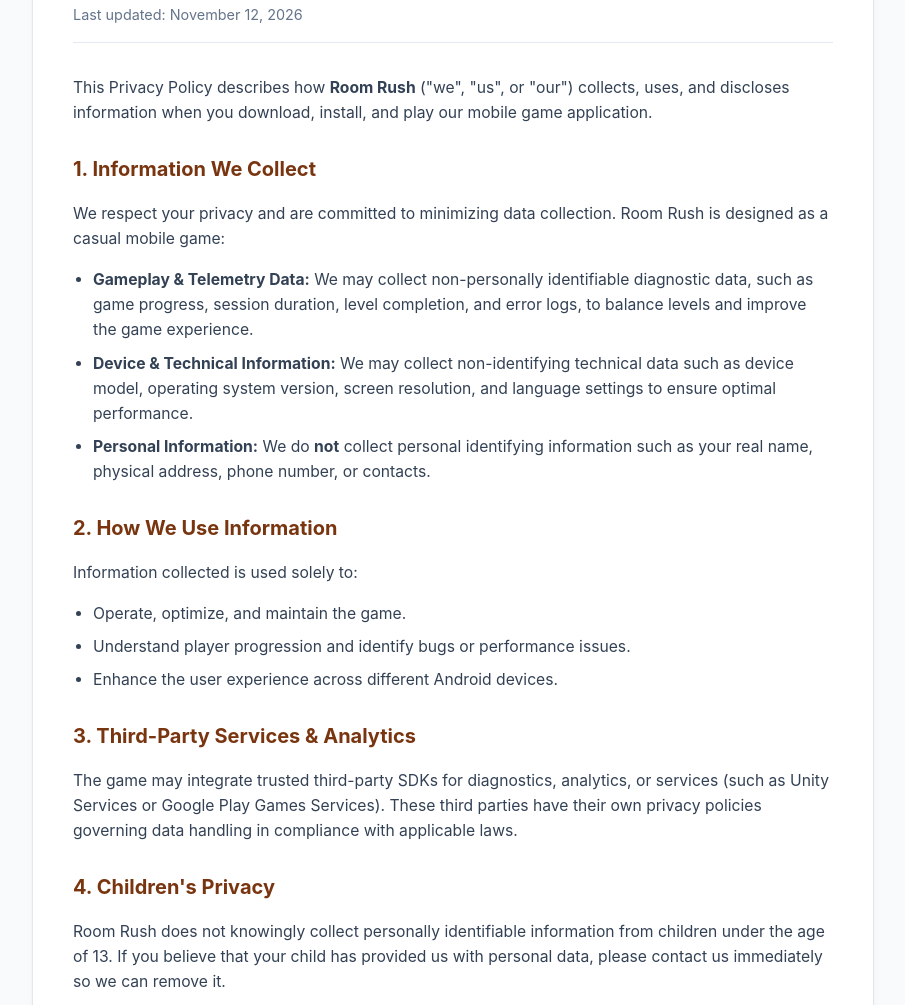
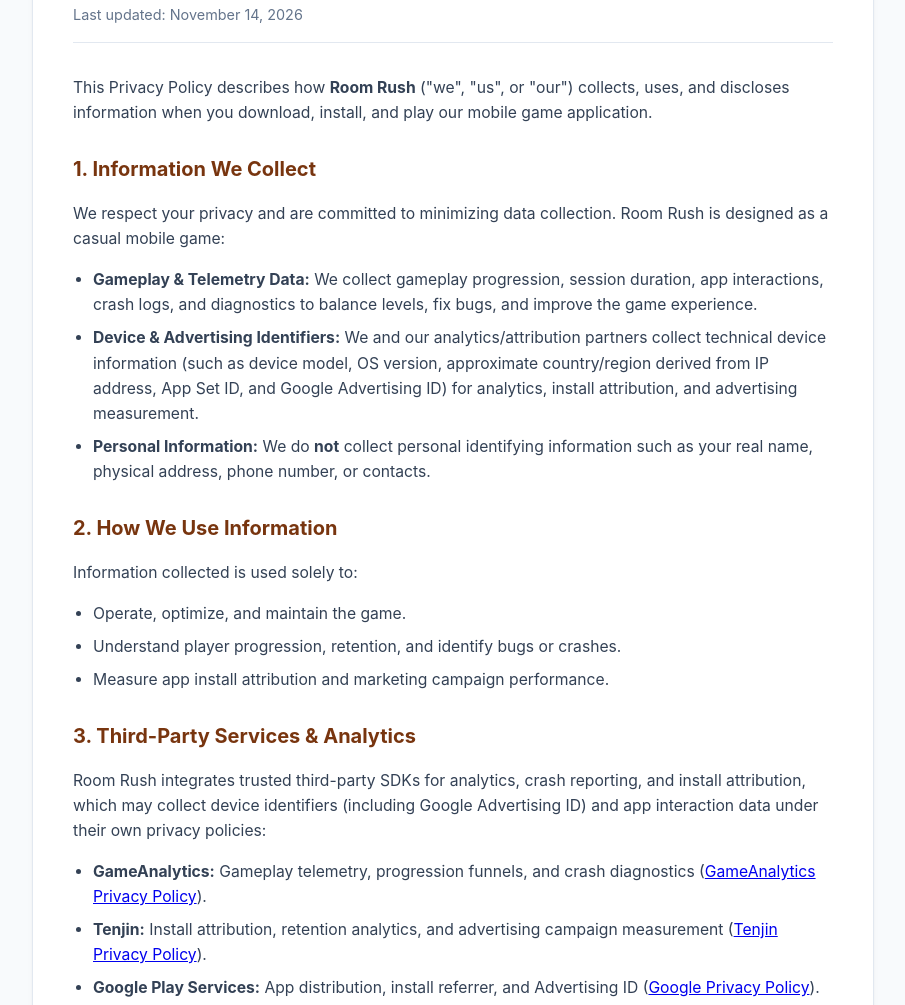
Before and after one commit to mirzavu/room-rush-policy, a plain HTML site: page index.html in a window 1280 px wide. Shown: the part 137-1142 px from the top of the page, without its empty margins (187-1092 px from the left). Drawn offline with Linux system fonts and the light colour scheme.

Commit message:
Update privacy policy for GameAnalytics, Tenjin, and AD_ID

```diff
--- a/index.html
+++ b/index.html
@@ -72,15 +72,15 @@
 <body>
   <div class="container">
     <h1>Privacy Policy for Room Rush</h1>
-    <div class="updated">Last updated: November 12, 2026</div>
+    <div class="updated">Last updated: November 14, 2026</div>
 
     <p>This Privacy Policy describes how <strong>Room Rush</strong> ("we", "us", or "our") collects, uses, and discloses information when you download, install, and play our mobile game application.</p>
 
     <h2>1. Information We Collect</h2>
     <p>We respect your privacy and are committed to minimizing data collection. Room Rush is designed as a casual mobile game:</p>
     <ul>
-      <li><strong>Gameplay & Telemetry Data:</strong> We may collect non-personally identifiable diagnostic data, such as game progress, session duration, level completion, and error logs, to balance levels and improve the game experience.</li>
-      <li><strong>Device & Technical Information:</strong> We may collect non-identifying technical data such as device model, operating system version, screen resolution, and language settings to ensure optimal performance.</li>
+      <li><strong>Gameplay & Telemetry Data:</strong> We collect gameplay progression, session duration, app interactions, crash logs, and diagnostics to balance levels, fix bugs, and improve the game experience.</li>
+      <li><strong>Device & Advertising Identifiers:</strong> We and our analytics/attribution partners collect technical device information (such as device model, OS version, approximate country/region derived from IP address, App Set ID, and Google Advertising ID) for analytics, install attribution, and advertising measurement.</li>
       <li><strong>Personal Information:</strong> We do <strong>not</strong> collect personal identifying information such as your real name, physical address, phone number, or contacts.</li>
     </ul>
 
@@ -88,12 +88,17 @@
     <p>Information collected is used solely to:</p>
     <ul>
       <li>Operate, optimize, and maintain the game.</li>
-      <li>Understand player progression and identify bugs or performance issues.</li>
-      <li>Enhance the user experience across different Android devices.</li>
+      <li>Understand player progression, retention, and identify bugs or crashes.</li>
+      <li>Measure app install attribution and marketing campaign performance.</li>
     </ul>
 
     <h2>3. Third-Party Services & Analytics</h2>
-    <p>The game may integrate trusted third-party SDKs for diagnostics, analytics, or services (such as Unity Services or Google Play Games Services). These third parties have their own privacy policies governing data handling in compliance with applicable laws.</p>
+    <p>Room Rush integrates trusted third-party SDKs for analytics, crash reporting, and install attribution, which may collect device identifiers (including Google Advertising ID) and app interaction data under their own privacy policies:</p>
+    <ul>
+      <li><strong>GameAnalytics:</strong> Gameplay telemetry, progression funnels, and crash diagnostics (<a href="https://gameanalytics.com/privacy" target="_blank" rel="noopener">GameAnalytics Privacy Policy</a>).</li>
+      <li><strong>Tenjin:</strong> Install attribution, retention analytics, and advertising campaign measurement (<a href="https://www.tenjin.com/privacy" target="_blank" rel="noopener">Tenjin Privacy Policy</a>).</li>
+      <li><strong>Google Play Services:</strong> App distribution, install referrer, and Advertising ID (<a href="https://policies.google.com/privacy" target="_blank" rel="noopener">Google Privacy Policy</a>).</li>
+    </ul>
 
     <h2>4. Children's Privacy</h2>
     <p>Room Rush does not knowingly collect personally identifiable information from children under the age of 13. If you believe that your child has provided us with personal data, please contact us immediately so we can remove it.</p>
```
Also changed, not shown: privacy-policy.html (+11 -6 lines).
